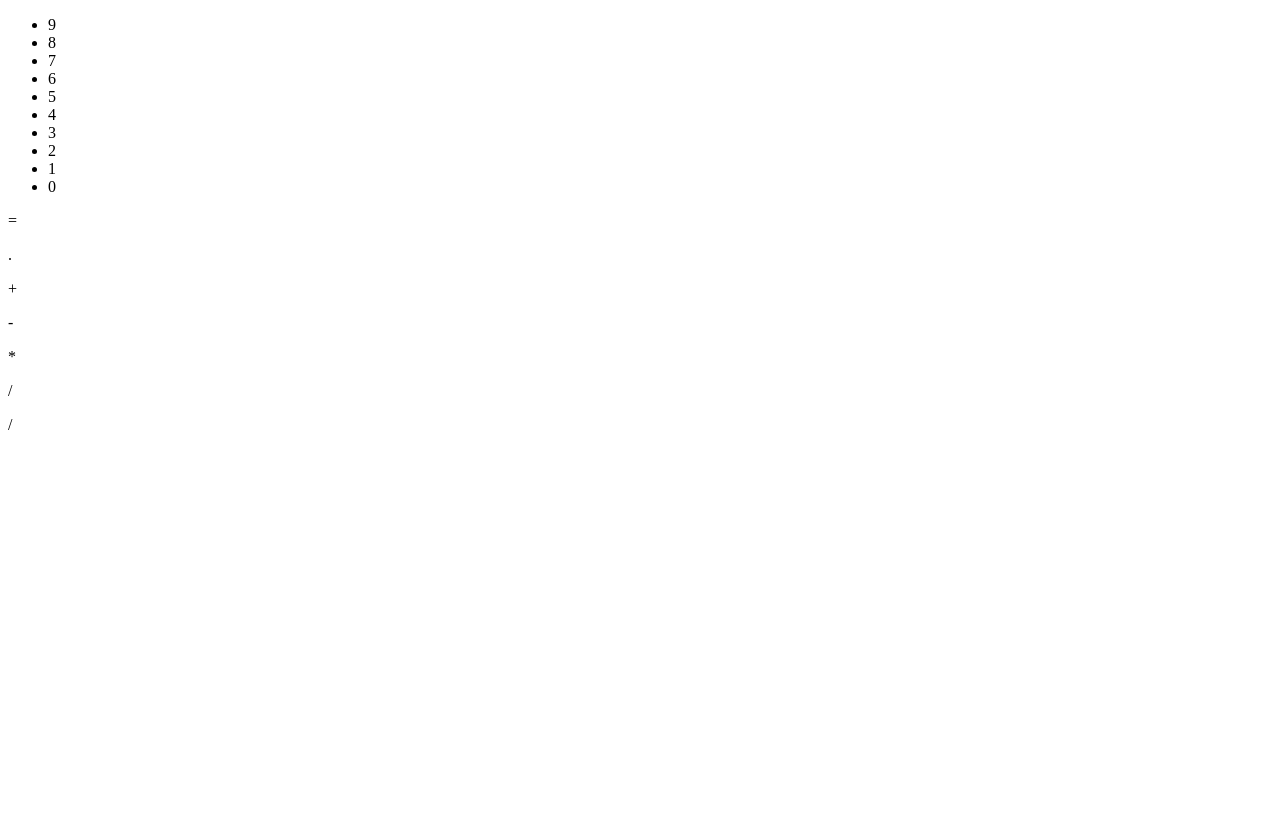
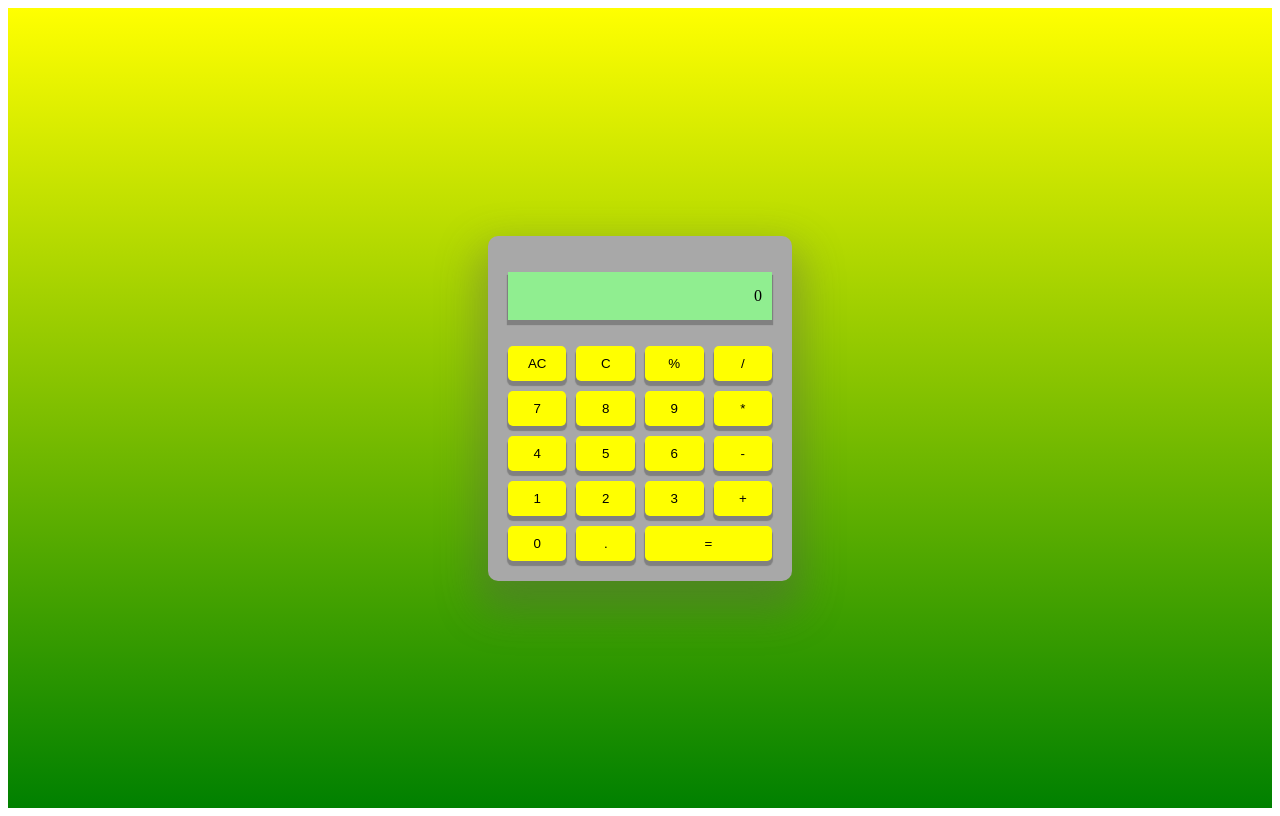
Before and after one commit to roshanpaudel/PrankCalculator, a plain HTML site: page index.html in a window 1280 px wide. Drawn offline with Linux system fonts and the light colour scheme.

Commit message:
HTML file updated

```diff
--- a/index.html
+++ b/index.html
@@ -7,28 +7,29 @@
     <title>Document</title>
   </head>
   <body>
-    <div class="calculator">
-      <div class="numbers">
-        <ul>
-          <li class="row-2">9</li>
-          <li class="row-2">8</li>
-          <li class="row-2">7</li>
-          <li class="row-3">6</li>
-          <li class="row-3">5</li>
-          <li class="row-3">4</li>
-          <li class="row-4">3</li>
-          <li class="row-4">2</li>
-          <li class="row-4">1</li>
-          <li class="row-5">0</li>
-        </ul>
+    <div class="container">
+      <div class="calculator">
+        <p class="display">0</p>
+        <button>AC</button>
+        <button>C</button>
+        <button>%</button>
+        <button>/</button>
+        <button>7</button>
+        <button>8</button>
+        <button>9</button>
+        <button>*</button>
+        <button>4</button>
+        <button>5</button>
+        <button>6</button>
+        <button>-</button>
+        <button>1</button>
+        <button>2</button>
+        <button>3</button>
+        <button>+</button>
+        <button>0</button>
+        <button>.</button>
+        <button class="equals">=</button>
       </div>
-      <p class="equals row-5">=</p>
-      <p class="decimal row-5">.</p>
-      <p class="plus row-4">+</p>
-      <p class="minus row-3">-</p>
-      <p class="multiply row-2">*</p>
-      <p class="divide row-1">/</p>
-      <p class="calc-display row-0">/</p>
     </div>
 
     <script src="script.js"></script>
--- a/style.css
+++ b/style.css
@@ -0,0 +1,35 @@
+.container {
+  display: flex;
+  justify-content: center;
+  align-items: center;
+  height: 100vh;
+  background: linear-gradient(yellow, green);
+}
+
+.calculator {
+  padding: 20px;
+  display: grid;
+  grid-template-columns: repeat(4, 1fr);
+  gap: 10px;
+  border-radius: 10px;
+  background-color: rgb(168, 168, 168);
+  box-shadow: 0px 20px 40px 10px rgba(88, 88, 88, 0.363);
+}
+
+.display {
+  grid-column: span 4; /* Make the display span four columns */
+  text-align: right;
+  background-color: lightgreen;
+  box-shadow: 0px 4px 1px 1px rgb(128, 128, 128);
+  padding: 15px 10px;
+}
+button {
+  border-radius: 5px;
+  background-color: yellow;
+  padding: 10px 20px;
+  box-shadow: 0px 4px 1px 1px rgb(128, 128, 128);
+  border: none;
+}
+.equals {
+  grid-column: span 2; /* Make the = button span two columns */
+}
```
